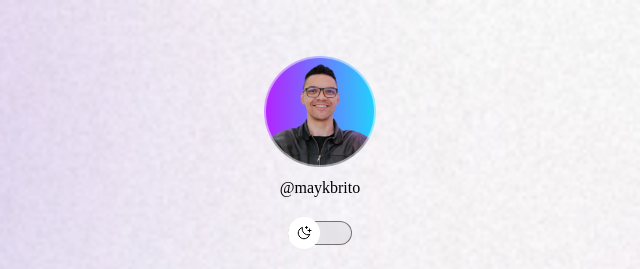
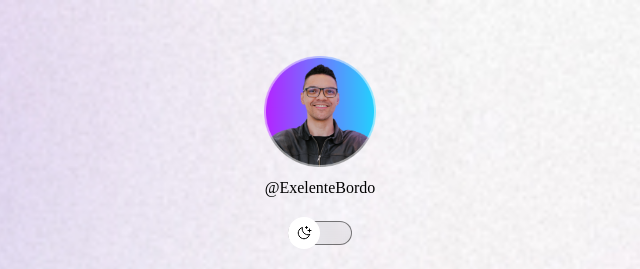
Before and after one commit to ExelenteBordo/devilinks-aula, a plain HTML site: page index.html in a window 1280 px wide. Shown: the top 269 px of the page, 320-960 px from the left. Drawn offline with nearby package versions, Linux system fonts and the light colour scheme.

Commit message:
Correção do @

```diff
--- a/index.html
+++ b/index.html
@@ -13,7 +13,7 @@
           src="./assets/avatar.png"
           alt="foto do Mayk Brito usando uma camisa preta, com óculos e um fundo azul por trás."
         />
-        <p>@maykbrito</p>
+        <p>@ExelenteBordo</p>
         <div id="switch">
           <button title="Botão Switch" onclick="toogleMode()"></button>
           <span></span>
```
